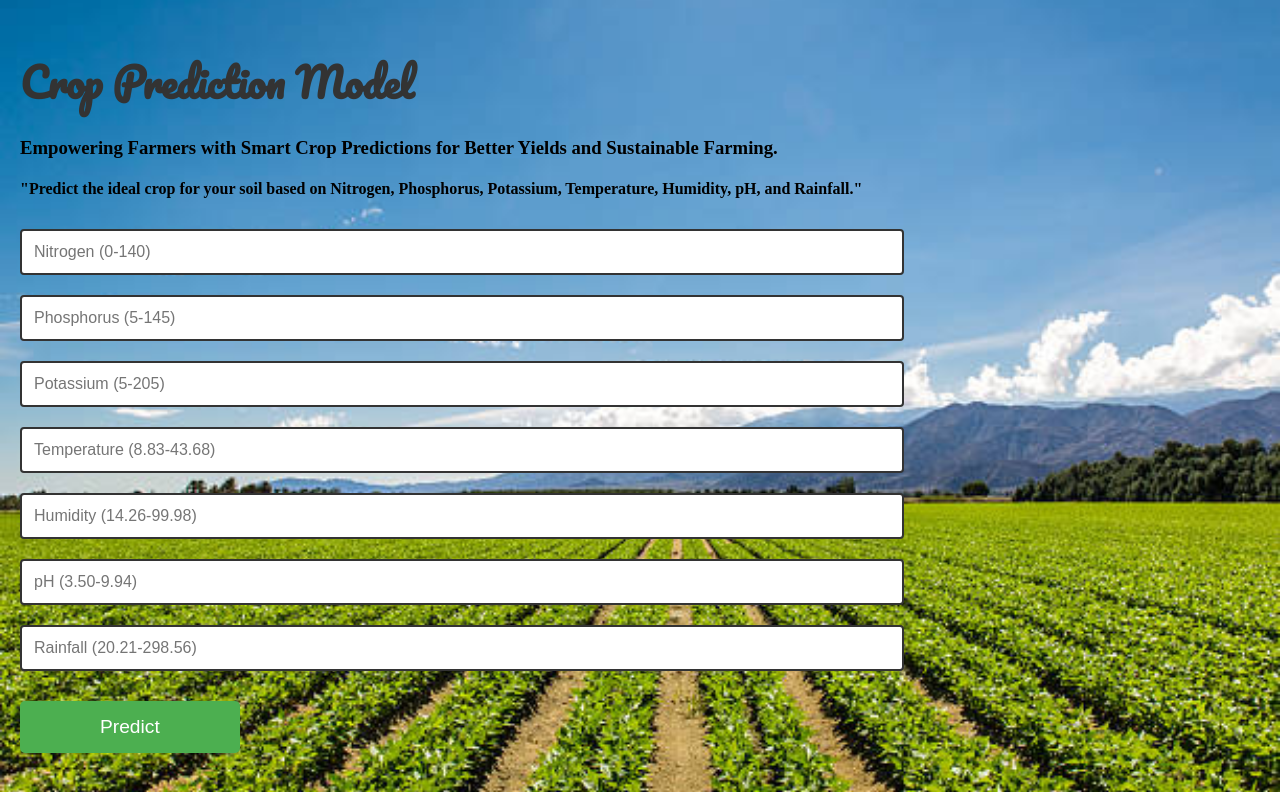
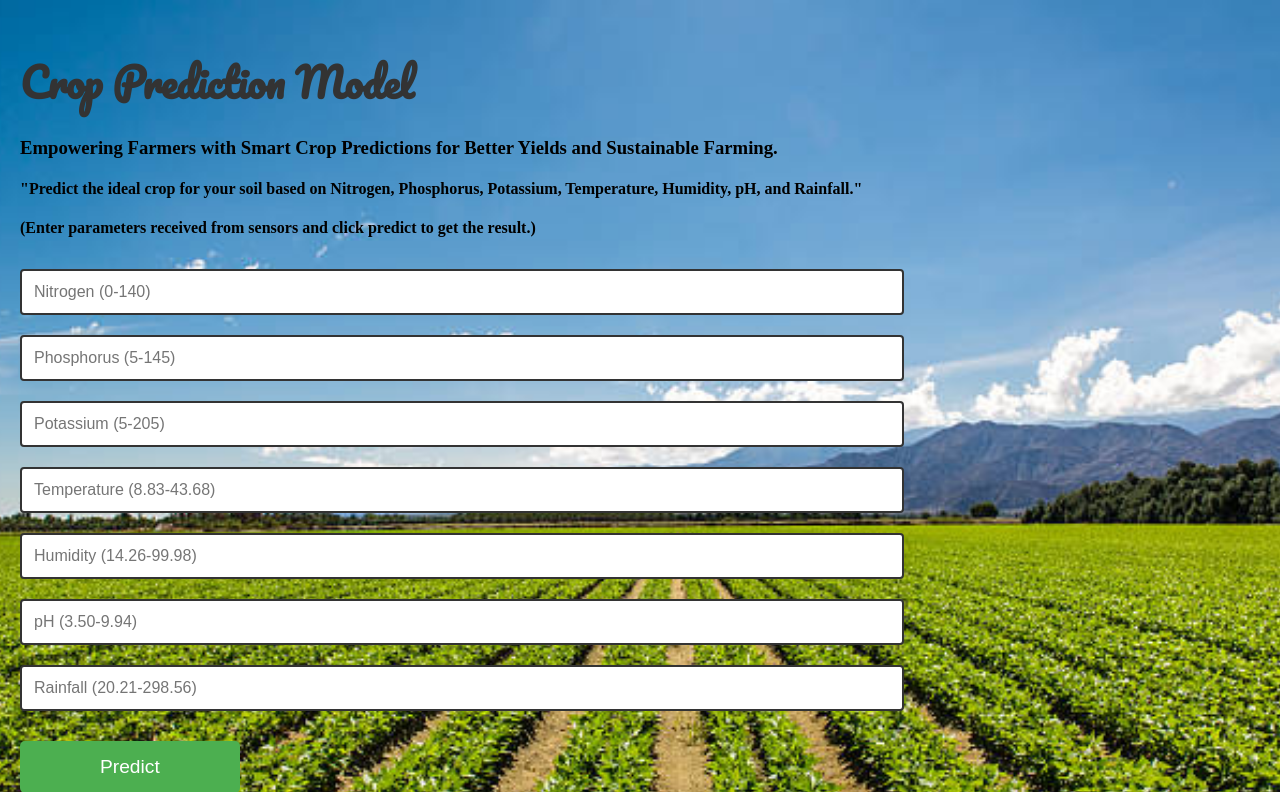
Before and after one commit to prashant-masote/Cropprediction, a Flask app: page / in a window 1280 px wide. Shown: the top 792 px of the page. Run offline with Flask 3, Linux system fonts and the light colour scheme; parts of the project's set-up code (start-up, migrations or seed data) failed here and were passed over.

Commit message:
Update index.html

```diff
--- a/templates/index.html
+++ b/templates/index.html
@@ -18,6 +18,7 @@
 	<h1>Crop Prediction Model</h1>
 	<h3>Empowering Farmers with Smart Crop Predictions for Better Yields and Sustainable Farming.</h3>
 	<h4>"Predict the ideal crop for your soil based on Nitrogen, Phosphorus, Potassium, Temperature, Humidity, pH, and Rainfall."</h4>
+	<h4>(Enter parameters received from sensors and click predict to get the result.)</h4>
     <!-- N	P	K	temperature	humidity	ph	rainfall	label -->
      <!-- Main Input For Receiving Query to our ML -->
      <form action="{{ url_for('predict') }}" method="post">
```
